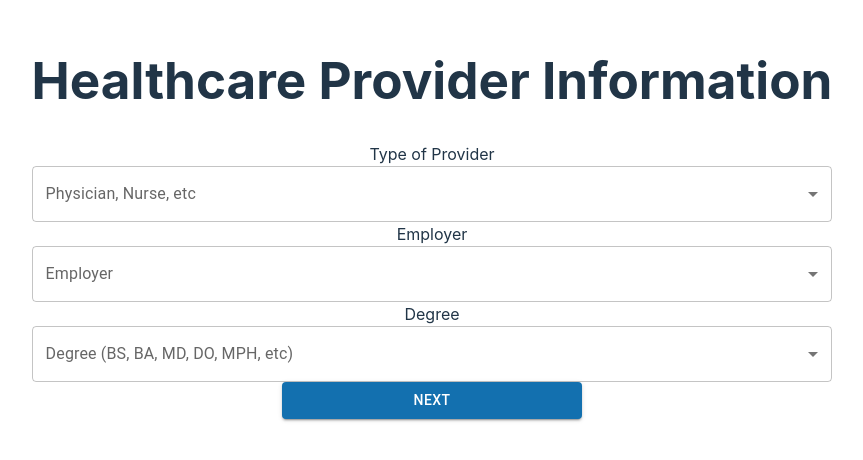
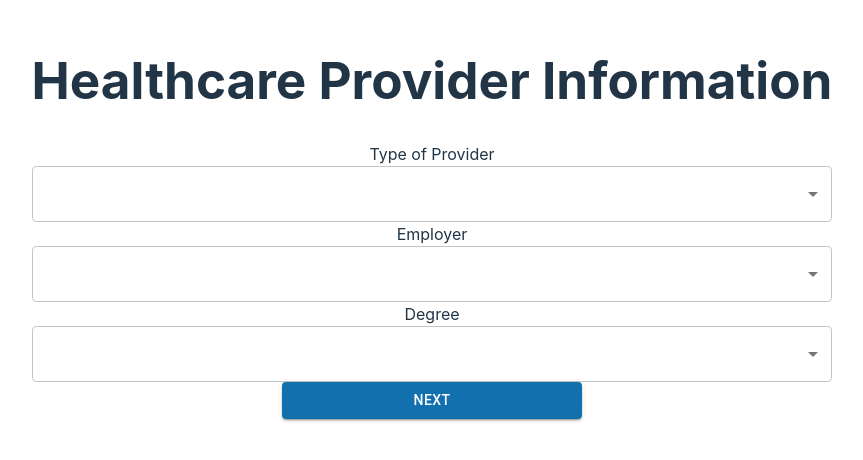
Before and after one commit to ari-denary/volunteer-management-frontend, a React (Vite) app: page /signup/profile/volunteertype/healthcareproviderinfoform in a window 1280 px wide. Shown: the part 182-642 px from the top of the page, without its empty margins (208-1071 px from the left). Built offline with nearby package versions, Linux system fonts and the light colour scheme.

Commit message:
updated providerform state and props

```diff
--- a/src/App.tsx
+++ b/src/App.tsx
@@ -29,7 +29,7 @@ function App() {
             <Route path="volunteertype">
                   <Route path="" element={<VolunteerTypeForm handleSaveData={handleSaveData} />} />
                   <Route path="studentinfoform" element={<StudentInformationForm/>} />
-                  <Route path="healthcareproviderinfoform" element={<HealthcareProviderForm/>} />
+                  <Route path="healthcareproviderinfoform" element={<HealthcareProviderForm handleSaveData={handleSaveData}/>} />
                   <Route path="contactinfoform" element={<ContactInformationForm/>} />
             </Route>
             <Route path="collectioninfoform" element={<CollectionInfoForm />} />
--- a/src/components/HealthcareProviderForm.tsx
+++ b/src/components/HealthcareProviderForm.tsx
@@ -1,36 +1,98 @@
-import { MenuItem, TextField } from '@mui/material'
-import ThinButton from './ThinButton'
+import { MenuItem, TextField } from '@mui/material';
+import ThinButton from './ThinButton';
+import { useState } from 'react';
+import Select, { SelectChangeEvent } from '@mui/material/Select';
 
-const HealthcareProviderForm = () => {
+
+
+// INTERFACES (TYPESCRIPT):
+interface CreateProviderInformationProps {
+    handleSaveData: (formData: object) => void;
+  }
+
+// ARRAY OF PROVIDER, DEGREE:
+const providers = ["physician", "nurse", "etc"]
+const employer = ["yes", "no"]
+const degrees = ["BS", "BA", "MD", "DO", "MPH", "etc"]
+
+
+
+const HealthcareProviderForm: React.FC<CreateProviderInformationProps> = ({handleSaveData}) => {
+    console.log("CreateProviderInformationProps called with handleSaveData = ", handleSaveData);
+
+
+    //COMPONENT STATE:
+    const [formData, setFormData] = useState({
+        type_of_provider: "",
+        employer: "",
+        degree: ""
+    });
+
+
+
+    const handleSelectChange = (evt: SelectChangeEvent<typeof formData>) => {
+        const name = evt.target.name
+        const value = evt.target.value;
+        setFormData((fData) => ({
+            ...fData,
+            [name]: value,
+          }));
+      };
+
+      console.log("HealthcareProviderForm formData = ", formData);
+
+      //HANDLE SUBMIT FUNCTION:
+      function handleSubmit(evt: React.FormEvent<HTMLFormElement>) {
+        evt.preventDefault();
+        console.log("HealthcareProviderForm handleSubmit called with formData = ''", formData);
+
+        handleSaveData({
+            type_of_provider: formData.type_of_provider,
+            employer: formData.employer,
+            degree: formData.degree
+        })
+      }
+
   return (
     <div>
         <h1>Healthcare Provider Information</h1>
-        <form>
+        <form onSubmit={handleSubmit}>
             <div>
                 <label>Type of Provider</label>
-                <TextField fullWidth select id="typeOfProvider" placeholder='Physician, Nurse, etc' label='Physician, Nurse, etc'>
-                    <MenuItem>Physician</MenuItem>
-                    <MenuItem>Nurse</MenuItem>
-                    <MenuItem>-</MenuItem>
-                </TextField>
+                <Select name="providers" fullWidth id="typeOfProvider" placeholder='Physician, Nurse, etc' label='Physician, Nurse, etc' onChange={handleSelectChange} value={undefined}>
+
+                    {providers.map(provider=>{
+                        return(
+                            <MenuItem key={provider} value={provider}>{provider}</MenuItem>
+                        )
+                    })}
+     </Select>
             </div>
             <div>
                 <label>Employer</label>
-                <TextField fullWidth select id="employer" placeholder='Employer' label='Employer'>
-                    <MenuItem>-</MenuItem>
-                    <MenuItem>-</MenuItem>
-                    <MenuItem>-</MenuItem>
-                </TextField>
+                <Select name="employer" fullWidth  id="employer" placeholder='Employer' label='Employer' onChange={handleSelectChange} value={undefined}>
+                    {employer.map(e => {
+                        return (
+                        <MenuItem key={e} value={e}>{e}</MenuItem>)
+
+                    })}
+
+
+
+                </Select>
             </div>
             <div>
                 <label>Degree</label>
-                <TextField fullWidth select id="Degree" placeholder='Degree (BS, BA, MD, DO, MPH, etc)' label='Degree (BS, BA, MD, DO, MPH, etc)'>
-                    <MenuItem>-</MenuItem>
-                    <MenuItem>-</MenuItem>
-                    <MenuItem>-</MenuItem>
-                </TextField>
+                <Select fullWidth id="Degree" placeholder='Degree (BS, BA, MD, DO, MPH, etc)' label='Degree (BS, BA, MD, DO, MPH, etc)' onChange={handleSelectChange} value={undefined}>
+                    {degrees.map(degree=> {
+                        return <MenuItem key={degree} value={degree}>{degree}</MenuItem>
+                    })}
+
+
+
+                </Select>
             </div>
-            <ThinButton text='Next'/>
+            <ThinButton text='Next' />
         </form>
     </div>
   )
```
